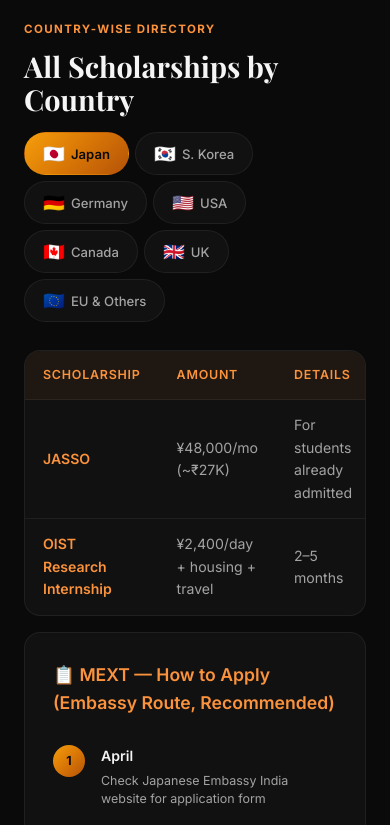
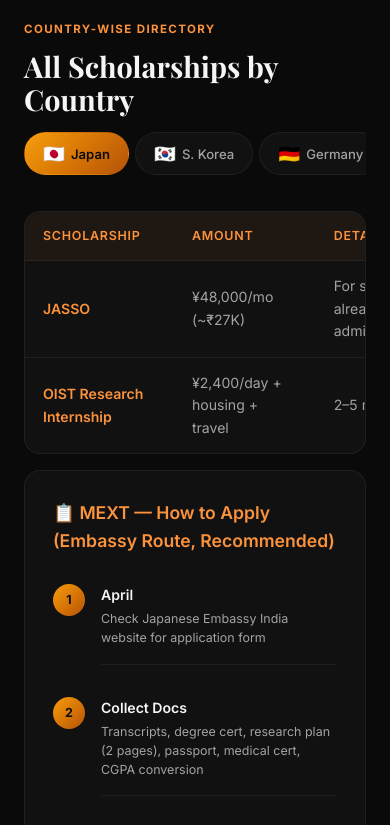
Before and after one commit to Shu0624/MS-Careers-website, a website built with Vite: page scholarships.html in a window 390 px wide. Shown: the part 2760-3585 px from the top of the page. Built offline with nearby package versions, Linux system fonts and the light colour scheme; a web font is replaced by a local one.

Commit message:
Mobile responsiveness improvements and updated gitignore

```diff
--- a/src/pages.css
+++ b/src/pages.css
@@ -5,9 +5,22 @@
   display: flex;
   gap: 6px;
   margin-bottom: 28px;
-  flex-wrap: wrap;
+  overflow-x: auto;
+  padding-bottom: 8px; /* For scrollbar */
+  -webkit-overflow-scrolling: touch;
+}
+.country-tabs::-webkit-scrollbar {
+  height: 4px;
+}
+.country-tabs::-webkit-scrollbar-track {
+  background: transparent;
+}
+.country-tabs::-webkit-scrollbar-thumb {
+  background: var(--border-subtle);
+  border-radius: 4px;
 }
 .country-tab {
+  flex-shrink: 0;
   display: inline-flex;
   align-items: center;
   gap: 6px;
--- a/src/style.css
+++ b/src/style.css
@@ -402,6 +402,7 @@ ul, ol { list-style: none; }
 }
 .table {
   width: 100%;
+  min-width: 600px; /* Forces horizontal scroll on mobile */
   border-collapse: collapse;
   font-size: 0.88rem;
 }
```
Also changed, not shown: 1 other file.
